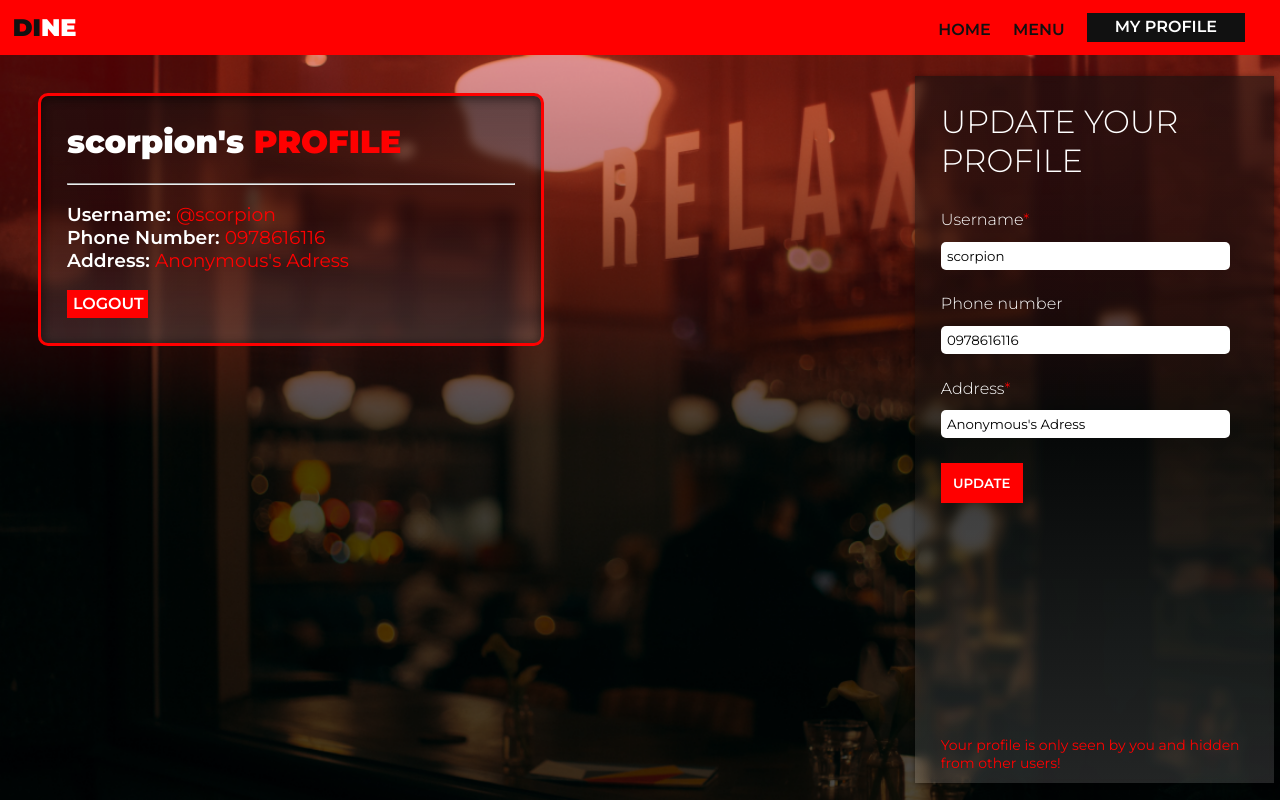
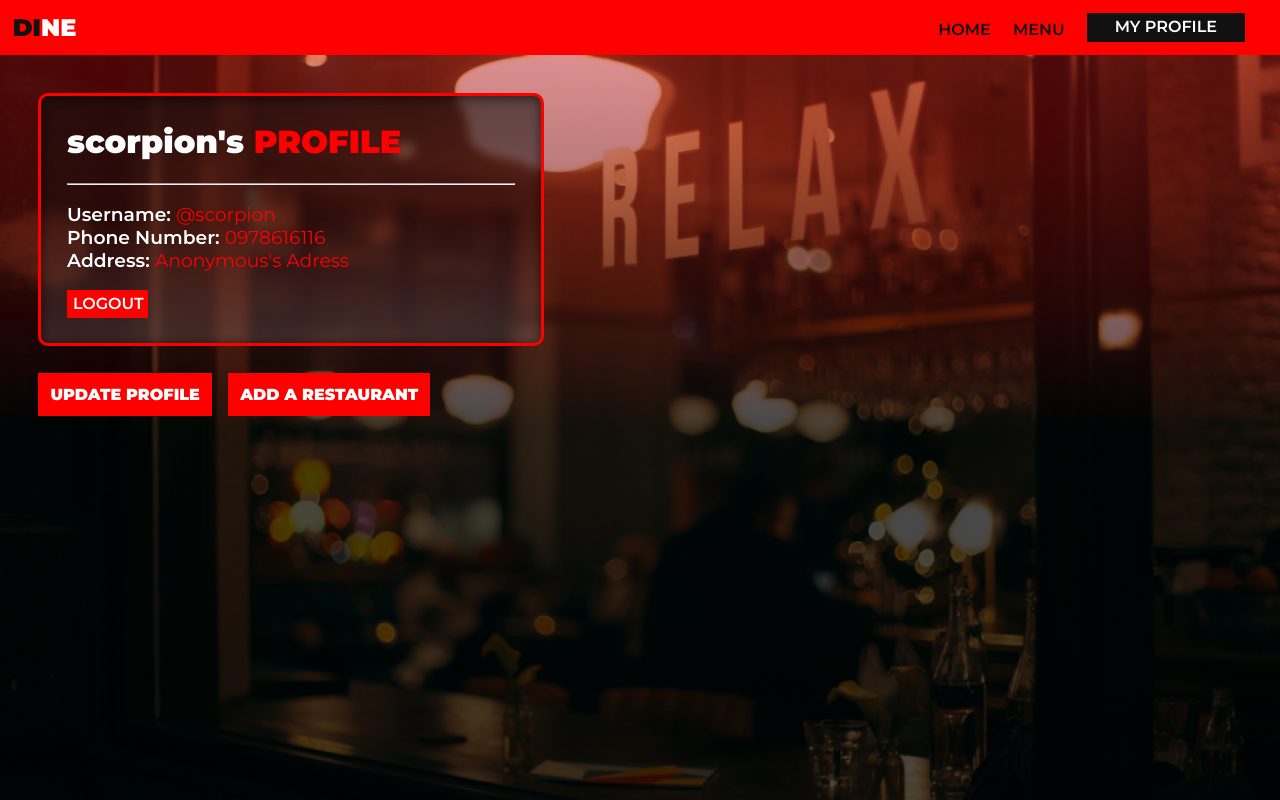
Before and after one commit to nigussolomon/DINE, a Django app: page /dine/profile/ in a window 1280 px wide. Run offline with Django 4.2, Linux system fonts and the light colour scheme; a user stored in the database is signed in; data comes from the database, SQL or seed files in the repository; both versions use the stored data as it was before the commit; some libraries are stand-ins or nearby versions.

Commit message:
made changes to ui from user comments

```diff
--- a/menu/static/menu/js.js
+++ b/menu/static/menu/js.js
@@ -0,0 +1,8 @@
+var update = document.getElementById("registerForm");
+var updateBtn = document.getElementById("updateBtn");
+
+updateBtn.onclick = () => {
+    update.style.transitionDelay = ".2s";
+    update.style.transitionDuration = ".3s";
+    update.style.top = "9%";
+}
--- a/menu/static/menu/style.css
+++ b/menu/static/menu/style.css
@@ -35,8 +35,11 @@
     cursor: default;
 }
 .register{
-    height: 82%;
+    height: 80%;
+    position: absolute;
+    top:-100%;
     border-radius: 0;
+
 }
 #notify{
     position: absolute;
@@ -60,3 +63,17 @@
     text-decoration: none;
     font-weight: 600;
 }
+
+.options{
+    padding: 3%;
+    padding-top: 0%;
+}
+
+.options a{
+    text-decoration: none;
+    color: white;
+    font-weight: 900;
+    background: red;
+    padding: 1%;
+    margin-right: 1%;
+}
--- a/menu/templates/menu/home.html
+++ b/menu/templates/menu/home.html
@@ -34,6 +34,6 @@
 
 
 
-    <script src="{% static "main/js.js" %}"></script>
+    <script src="{% static "menu/js.js" %}"></script>
 </body>
 </html>
--- a/menu/templates/menu/profile.html
+++ b/menu/templates/menu/profile.html
@@ -1,5 +1,6 @@
 {% extends 'menu/home.html' %}
 {% load crispy_forms_tags %}
+{% load static %}
 
 {% block profile %}
 <div class="profile">
@@ -13,6 +14,11 @@
     <div class="logoutButton">
         <a href="{% url 'home' %}">LOGOUT</a>
     </div>
+</div>
+
+<div class="options">
+    <a href="#" id="updateBtn">UPDATE PROFILE</a>
+    <a href="#" id="addrestaurant">ADD A RESTAURANT</a>
 </div>
 
 
@@ -29,4 +35,5 @@
 
     <p id="notify">Your profile is only seen by you and hidden from other users!</p>
 </div>
+
 {% endblock profile %}
```
Also changed, not shown: db.sqlite3 (deleted).
